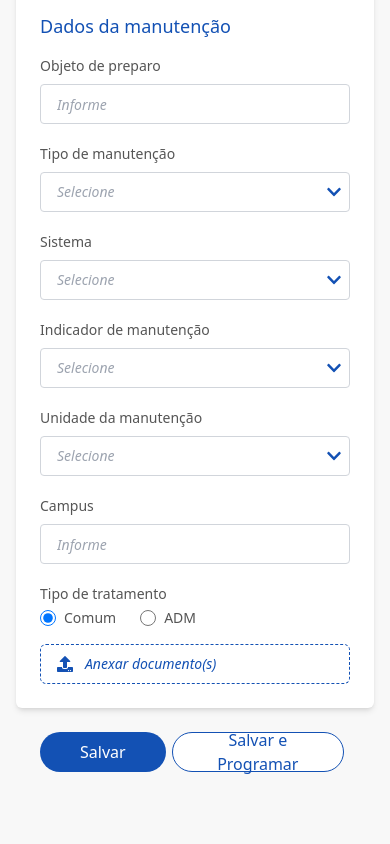
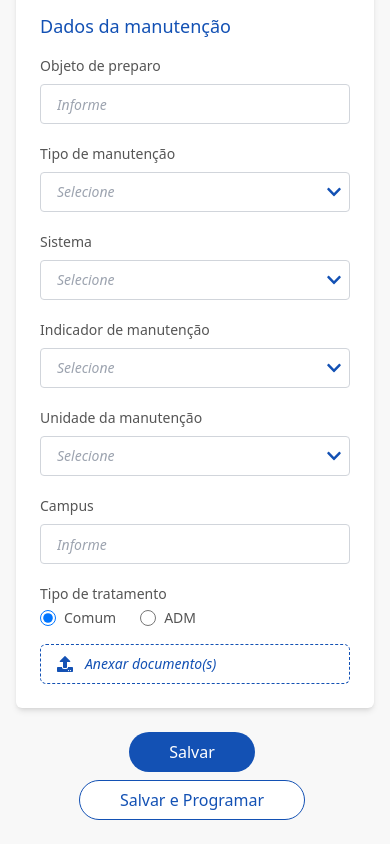
Before and after one commit to WemellyNunes/frontend_application_disem, a React (Vite) app: page /form in a window 390 px wide. Shown: the part 652-1496 px from the top of the page. Before the commit the page ends 1448 px from the top, so only its background shows below. Built offline with nearby package versions, Linux system fonts and the light colour scheme; a web font is replaced by a local one.

Commit message:
style: alteração de estilo

```diff
--- a/src/components/graphics/doughnutSecondary/index.jsx
+++ b/src/components/graphics/doughnutSecondary/index.jsx
@@ -9,7 +9,7 @@ const DoughnutSystem = ({ data }) => {
         datasets: [
             {
                 label: 'Manutenções',
-                data: [10, 15, 20, 25, 30, 40], // Substitua esses valores pelos dados da API no futuro
+                data: [10, 15, 20, 25, 30, 40], // Substitiyir esses valores pelos dados da API no futuro
                 backgroundColor: [
                     '#667eea', // Civil
                     '#2b6cb0', // Estrutural
--- a/src/pages/dashboard/index.jsx
+++ b/src/pages/dashboard/index.jsx
@@ -74,7 +74,7 @@ export default function Dashboard() {
                             </div>
                         </SectionSecondary>
                     </div>
-                    <div className="flex flex-col gap-x-2.5 sm:flex-row">
+                    <div className="flex flex-col gap-x-2.5 sm:flex-row mb-4">
 
                         <SectionSecondary>
                             <LocationBarChart/>
--- a/src/pages/form/index.jsx
+++ b/src/pages/form/index.jsx
@@ -176,7 +176,7 @@ export default function Form() {
                         </SectionSecondary>
 
                     </div>
-                    <div className="flex flex-row m-6 items-center justify-center">
+                    <div className="flex flex-col m-6 items-center justify-center md:flex-row gap-y-2">
                         <ButtonPrimary onClick={e => navigate("../Dashboard")} >Salvar</ButtonPrimary>
                         <ButtonSecondary>Salvar e Programar</ButtonSecondary>
                     </div>
```
